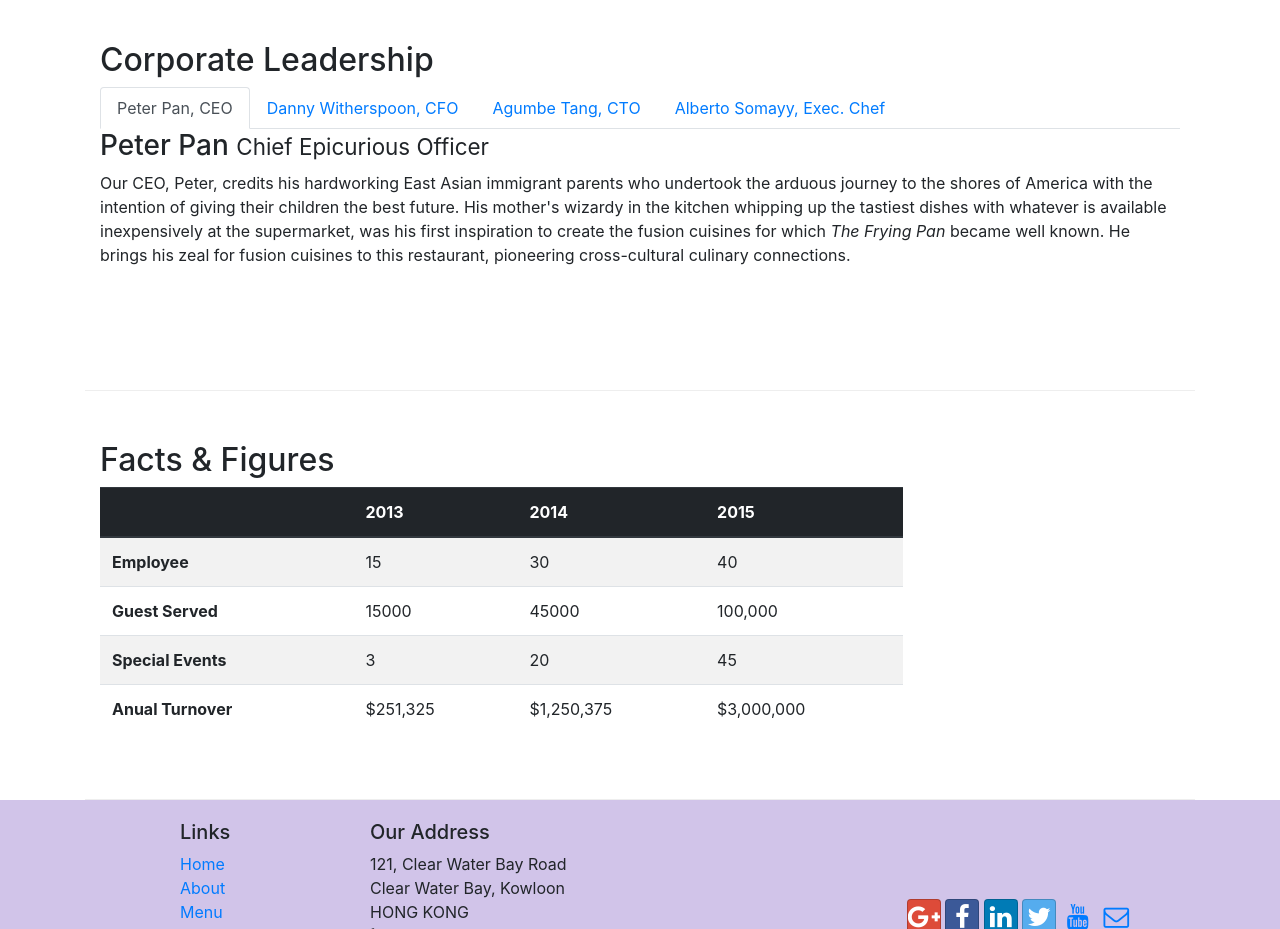
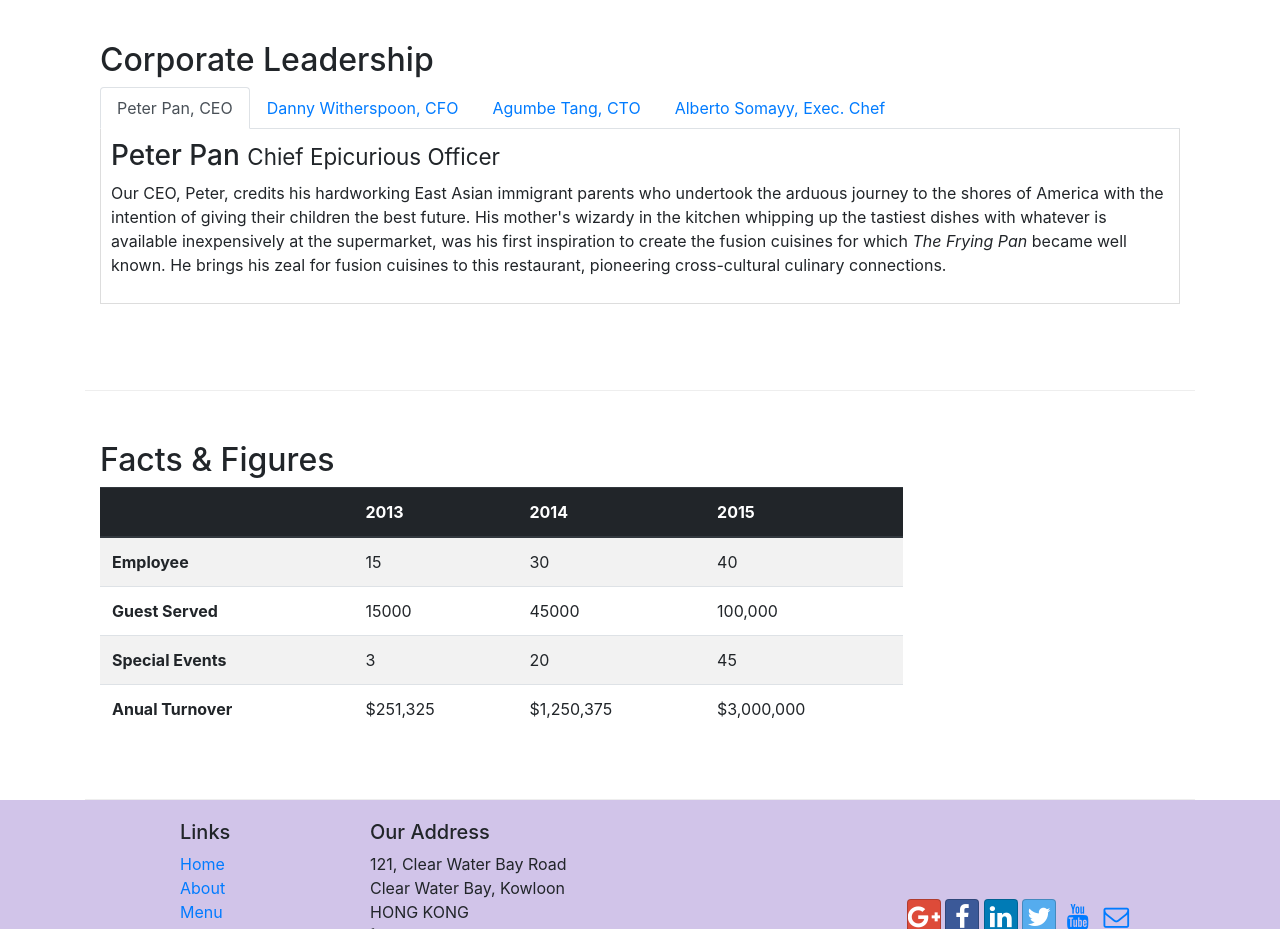
Before and after one commit to shriraksha158/Restaurent_Website, a website: page aboutus.html in a window 1280 px wide. Shown: the part 960-1889 px from the top of the page. Drawn offline with nearby package versions, Linux system fonts and the light colour scheme.

Commit message:
Tabs with border

```diff
--- a/css/styles.css
+++ b/css/styles.css
@@ -41,3 +41,10 @@ body {
 a:hover {
     text-decoration: none;
 }
+
+.tab-content {
+    border-bottom: 1px solid #dddddd;
+    border-left: 1px solid #dddddd;
+    border-right: 1px solid #dddddd;
+    padding: 10px;;
+}
```
